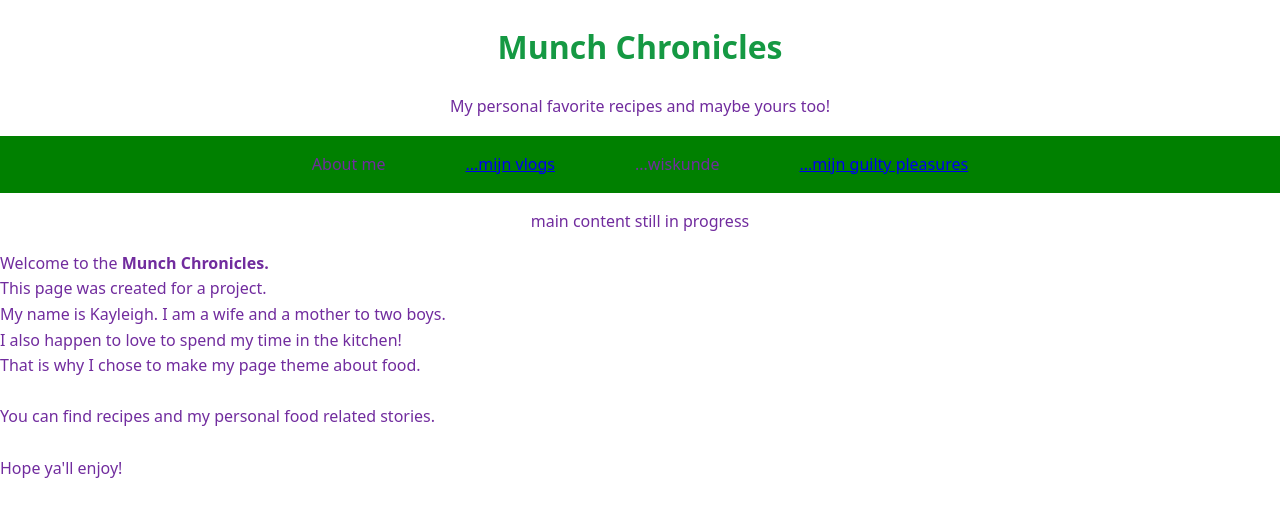
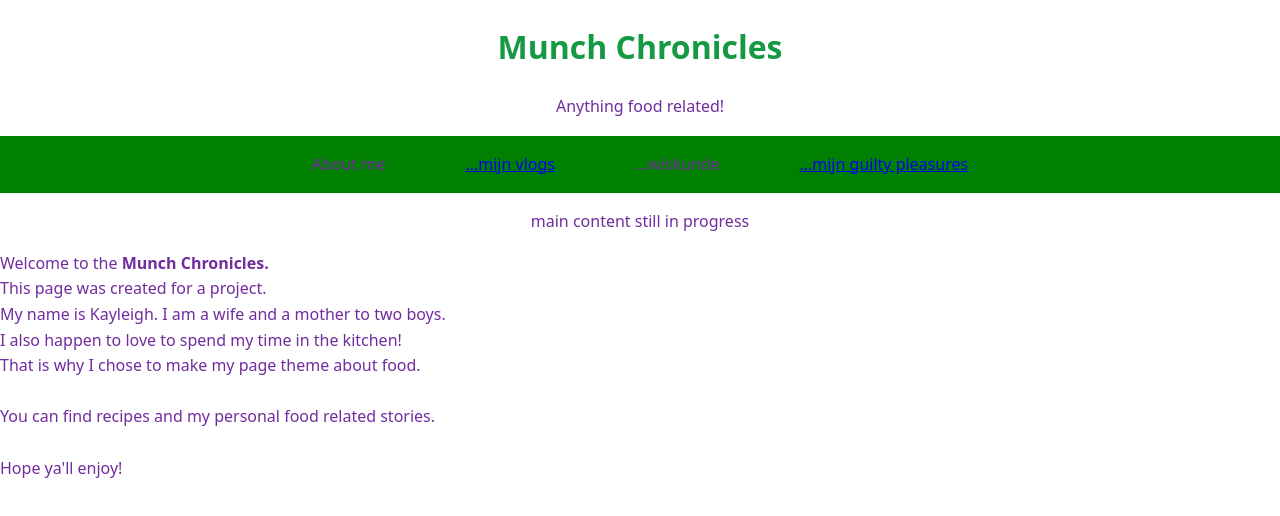
Before and after one commit to kaymaysue/Munch-Chronicles, a plain HTML site: page index.html in a window 1280 px wide. Drawn offline with Linux system fonts and the light colour scheme.

Commit message:
Changed the subtitle to 'anything food related'

```diff
--- a/index.html
+++ b/index.html
@@ -9,7 +9,7 @@
 	<body>
 		<header>
 			<h1>Munch Chronicles</h1>
-			<p>My personal favorite recipes and maybe yours too!</p>
+			<p>Anything food related!</p>
 			<nav>
 				<p>About me</p>
 				<p><a href="https://youtube.com/dankayyt">...mijn vlogs</a></p>
```
